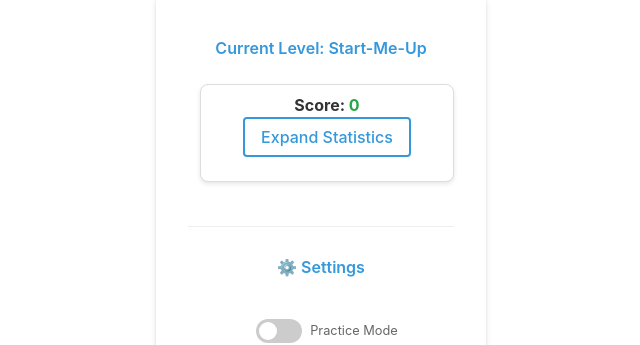
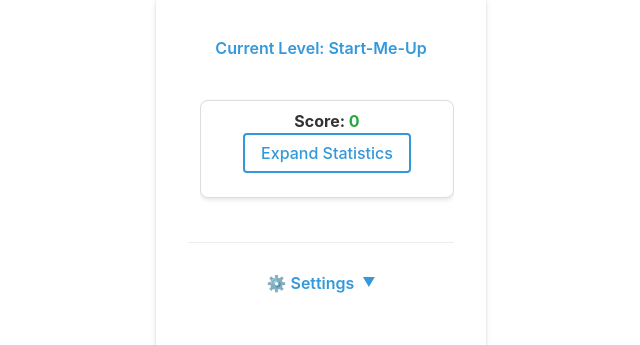
Before and after one commit to fabianVagnoni/Parrot, a React (Vite) app: page / in a window 1280 px wide. Shown: the part 235-580 px from the top of the page, without its empty margins (319-959 px from the left). Built offline with nearby package versions, Linux system fonts and the light colour scheme; no server answers.

Commit message:
Settings button

```diff
--- a/src/App.css
+++ b/src/App.css
@@ -59,6 +59,8 @@
 
 .section-content {
   margin-left: .75rem;
+  overflow: hidden;
+  transition: max-height 0.3s ease-in-out;
 }
 
 .setting-item {
@@ -375,3 +377,37 @@
   margin: 8px 0;
   color: var(--theme-color);
 }
+
+/* Settings Toggle Button Styles */
+.settings-toggle {
+  cursor: pointer;
+  display: flex;
+  align-items: center;
+  justify-content: center;
+  gap: 8px;
+  transition: all 0.2s ease;
+}
+
+.settings-toggle:hover {
+  color: var(--theme-color-secondary);
+}
+
+.settings-toggle-icon {
+  font-size: 0.8rem;
+  transition: transform 0.3s ease;
+  display: inline-block;
+}
+
+.settings-toggle-icon.expanded {
+  transform: rotate(180deg);
+}
+
+@keyframes pulse {
+  0% { transform: scale(1); }
+  50% { transform: scale(1.1); }
+  100% { transform: scale(1); }
+}
+
+.settings-toggle:hover .settings-toggle-icon {
+  animation: pulse 1s infinite;
+}
--- a/src/App.tsx
+++ b/src/App.tsx
@@ -22,10 +22,11 @@ function App() {
   const [isResetting, setIsResetting] = useState(false);
   const [statsVersion, setStatsVersion] = useState(0); // Add a version counter for stats
   const [wordThreshold, setWordThreshold] = useState(30); // Default to 30 (300 words)
+  const [settingsExpanded, setSettingsExpanded] = useState(false); // Add state for settings visibility
 
   // Load saved preferences when component mounts
   useEffect(() => {
-    chrome.storage.local.get(['selectedLanguage', 'autoLaunchEnabled', 'currentMode', 'wordThreshold'], (result) => {
+    chrome.storage.local.get(['selectedLanguage', 'autoLaunchEnabled', 'currentMode', 'wordThreshold', 'settingsExpanded'], (result) => {
       if (result.selectedLanguage) {
         setSelectedLanguage(result.selectedLanguage);
       }
@@ -37,6 +38,9 @@ function App() {
       }
       if (result.wordThreshold !== undefined) {
         setWordThreshold(result.wordThreshold);
+      }
+      if (result.settingsExpanded !== undefined) {
+        setSettingsExpanded(result.settingsExpanded);
       }
     });
   }, []);
@@ -167,6 +171,13 @@ function App() {
     }
   };
 
+  // Add a function to toggle settings visibility
+  const toggleSettings = () => {
+    const newState = !settingsExpanded;
+    setSettingsExpanded(newState);
+    chrome.storage.local.set({ settingsExpanded: newState });
+  };
+
   return (
     <div className={`container theme-${currentMode}`}>
       <nav className="tab-navigation">
@@ -205,8 +216,17 @@ function App() {
         </div>
 
         <div className="section">
-          <h2 className="section-title">⚙️ Settings</h2>
-          <div className="section-content">
+          <h2 className="section-title settings-toggle" onClick={toggleSettings}>
+            <span>⚙️ Settings</span>
+            <span className={`settings-toggle-icon ${settingsExpanded ? 'expanded' : ''}`}>
+              {settingsExpanded ? '▲' : '▼'}
+            </span>
+          </h2>
+          <div className="section-content" style={{
+            maxHeight: settingsExpanded ? '1000px' : '0',
+            opacity: settingsExpanded ? 1 : 0,
+            transition: 'max-height 0.3s ease-in-out, opacity 0.3s ease-in-out'
+          }}>
             <div className="setting-item">
               <QuizModeToggle
                 enabled={manualTestMode}
```
